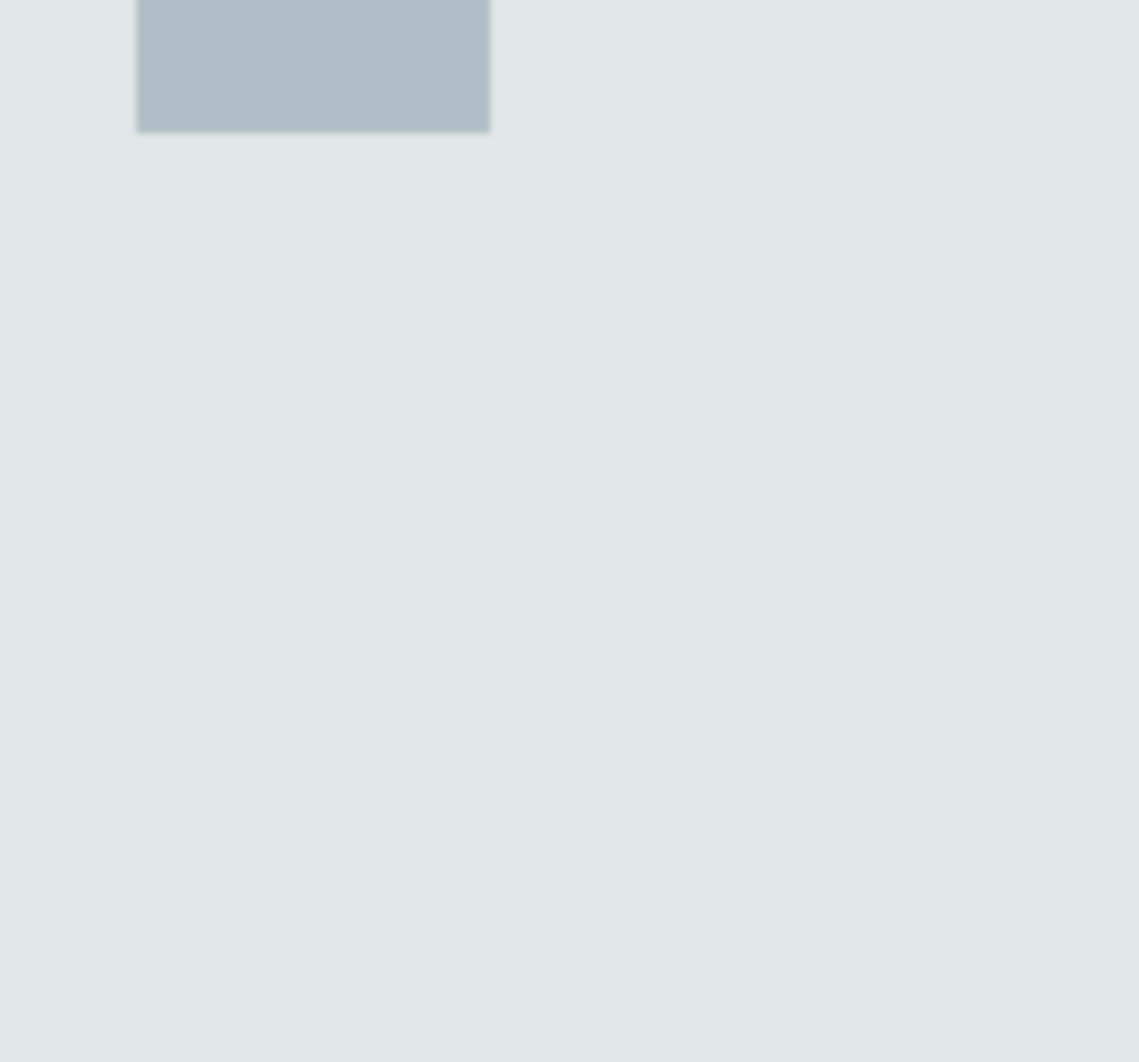
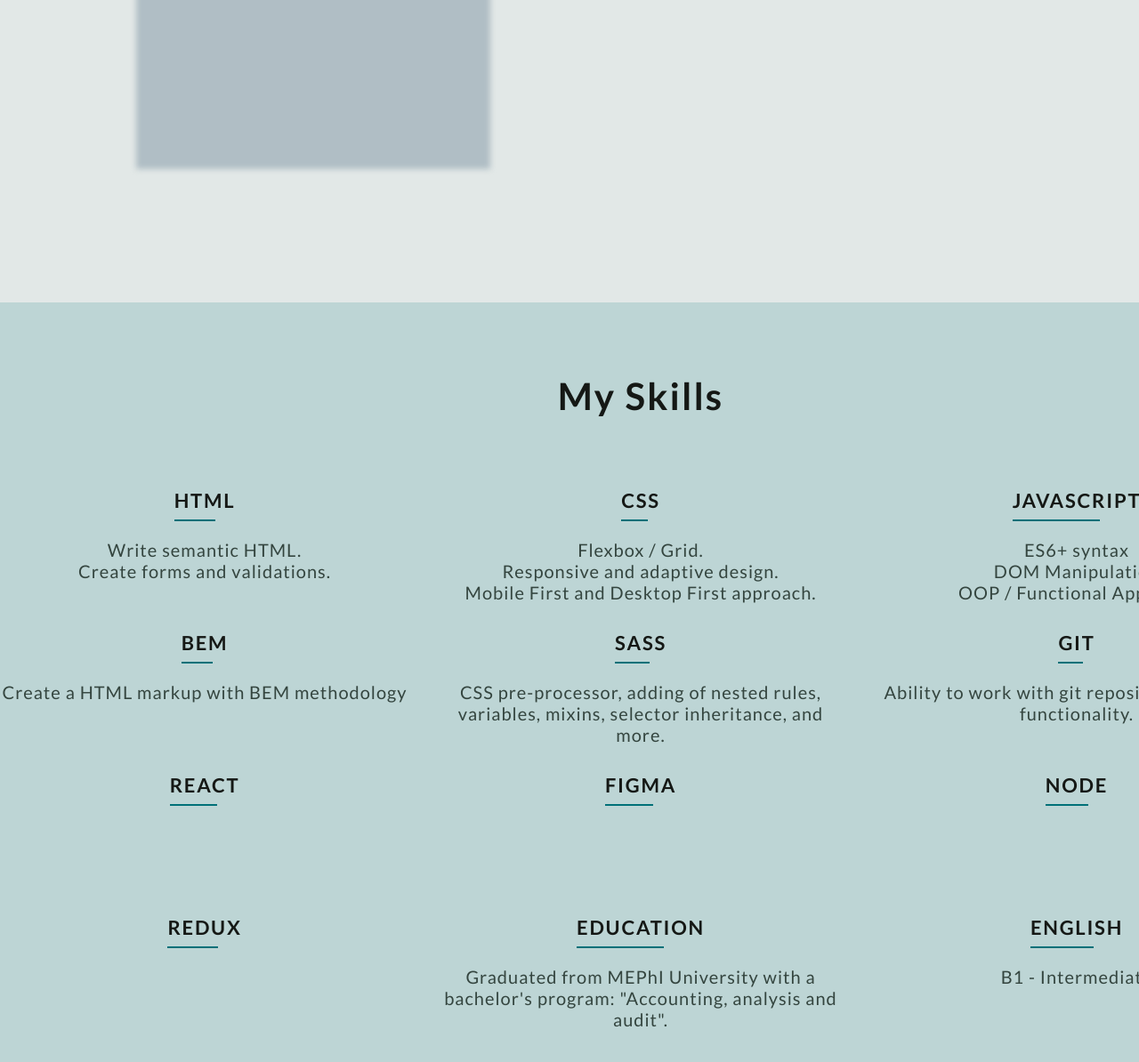
Before and after one commit to LobanovaMary/CV-Portfolio, a website built with webpack: page portfolio-cv/index.html in a window 1280 px wide. Shown: the part 1464-2658 px from the top of the page at 89% size. Before the commit the page ends 1764 px from the top, so only its background shows below. Built offline with nearby package versions, Linux system fonts and the light colour scheme.

Commit message:
feat: add skills section

```diff
--- a/portfolio-cv/index.html
+++ b/portfolio-cv/index.html
@@ -35,16 +35,80 @@
       </div>
     </section>
     <section class="container about">
-
       <div class="about__img"></div>
       <div class="about__content">
         <h2 class="about__title">About me</h2>
         <p class="about__description">
           I started taking my first steps in programming in 2020. I started by learning Java Core on the site
           javarush.ru. Then I knew about the RSS JavaScript/Front-end course and in September I began it.
-
         </p>
         <p class="about__description">Today I have done many interesting web projects of different complexity.</p>
+      </div>
+    </section>
+    <section class="skills">
+      <div class="container skills__wrapper">
+        <h2 class="skills__title">My Skills</h2>
+        <div class="skills__container">
+          <div class="skills__item">
+            <h3 class="skills__item-title">Html</h3>
+            <p class="skills__item-description">Write semantic HTML. <br /> Create forms and validations.</p>
+          </div>
+          <div class="skills__item">
+            <h3 class="skills__item-title">CSS</h3>
+            <p class="skills__item-description">Flexbox / Grid. <br /> Responsive and adaptive design. <br /> Mobile
+              First and Desktop First approach.</p>
+          </div>
+          <div class="skills__item">
+            <h3 class="skills__item-title">JavaScript</h3>
+            <p class="skills__item-description">ES6+ syntax <br /> DOM Manipulation <br /> OOP / Functional Approach
+            </p>
+          </div>
+          <div class="skills__item">
+            <h3 class="skills__item-title">BEM </h3>
+            <p class="skills__item-description"> Create a HTML markup with BEM methodology
+            </p>
+          </div>
+          <div class="skills__item">
+            <h3 class="skills__item-title">SASS</h3>
+            <p class="skills__item-description"> CSS pre-processor, adding of nested rules, variables, mixins, selector
+              inheritance, and more.
+            </p>
+          </div>
+          <div class="skills__item">
+            <h3 class="skills__item-title">Git</h3>
+            <p class="skills__item-description"> Ability to work with git repositories and core functionality.
+            </p>
+          </div>
+          <div class="skills__item">
+            <h3 class="skills__item-title">React</h3>
+            <p class="skills__item-description">
+            </p>
+          </div>
+          <div class="skills__item">
+            <h3 class="skills__item-title">Figma</h3>
+            <p class="skills__item-description">
+            </p>
+          </div>
+          <div class="skills__item">
+            <h3 class="skills__item-title">Node</h3>
+            <p class="skills__item-description">
+            </p>
+          </div>
+          <div class="skills__item">
+            <h3 class="skills__item-title">Redux</h3>
+            <p class="skills__item-description">
+            </p>
+          </div>
+          <div class="skills__item">
+            <h3 class="skills__item-title">Education</h3>
+            <p class="skills__item-description">Graduated from MEPhI University with a bachelor's program: "Accounting,
+              analysis and audit".</p>
+          </div>
+          <div class="skills__item">
+            <h3 class="skills__item-title">English</h3>
+            <p class="skills__item-description"> B1 - Intermediate</p>
+          </div>
+        </div>
       </div>
     </section>
   </main>
--- a/portfolio-cv/src/style/_layout.scss
+++ b/portfolio-cv/src/style/_layout.scss
@@ -13,7 +13,7 @@
 }
 .greeting {
   width: 100%;
-  height: 840px;
+  height: 880px;
   background-image: url('./../../assets/greeting-bg.jpg');
   background-repeat: no-repeat;
   background-size: cover;
@@ -21,3 +21,9 @@
 .about {
   padding: 150px 0;
 }
+.skills {
+  background-color: $color-bg-light-dark;
+  &__wrapper {
+    padding: 80px 0px;
+  }
+}
--- a/portfolio-cv/src/style/_variables.scss
+++ b/portfolio-cv/src/style/_variables.scss
@@ -5,6 +5,7 @@ $color-bg-checkbox-lang-controls: #b0bec5;
 
 $color-bg-main: #e2e8e7;
 $color-bg-dark: #007078;
+$color-bg-light-dark: #bdd5d5;
 
 $color-link-hover: #c4ab0a;
 $color-yellow: #ffe226;
--- /dev/null
+++ b/portfolio-cv/src/style/components/_skills.scss
@@ -0,0 +1,55 @@
+.skills {
+  &__title {
+    font-style: normal;
+    font-weight: 700;
+    font-size: 42px;
+    line-height: 50px;
+    letter-spacing: 0.05em;
+    color: $color-dark;
+    text-align: center;
+    margin-bottom: 80px;
+  }
+  &__container {
+    display: grid;
+    grid-template-columns: repeat(3, 460px);
+    grid-template-rows: repeat(4, 130px);
+    gap: 30px;
+  }
+
+  &__item {
+    display: flex;
+    flex-direction: column;
+    align-items: center;
+    &-title {
+      display: inline-block;
+      font-style: normal;
+      font-weight: 600;
+      font-size: 22px;
+      line-height: 26px;
+      letter-spacing: 0.08em;
+      text-transform: uppercase;
+      color: $color-dark;
+      margin-bottom: 30px;
+      position: relative;
+
+      &::after {
+        content: '';
+        height: 2px;
+        width: 68%;
+        background-color: $color-bg-dark;
+        position: absolute;
+        left: 0;
+        bottom: -10px;
+      }
+    }
+    &-description {
+      font-style: normal;
+      font-weight: 400;
+      font-size: 20px;
+      line-height: 24px;
+      text-align: center;
+      letter-spacing: 0.05em;
+      color: $color-test-grey;
+    }
+  }
+}
--- a/portfolio-cv/src/style/main.scss
+++ b/portfolio-cv/src/style/main.scss
@@ -6,3 +6,4 @@
 @import './components/lang-controls.scss';
 @import './components/greeting.scss';
 @import './components/about.scss';
+@import './components/skills.scss';
```
